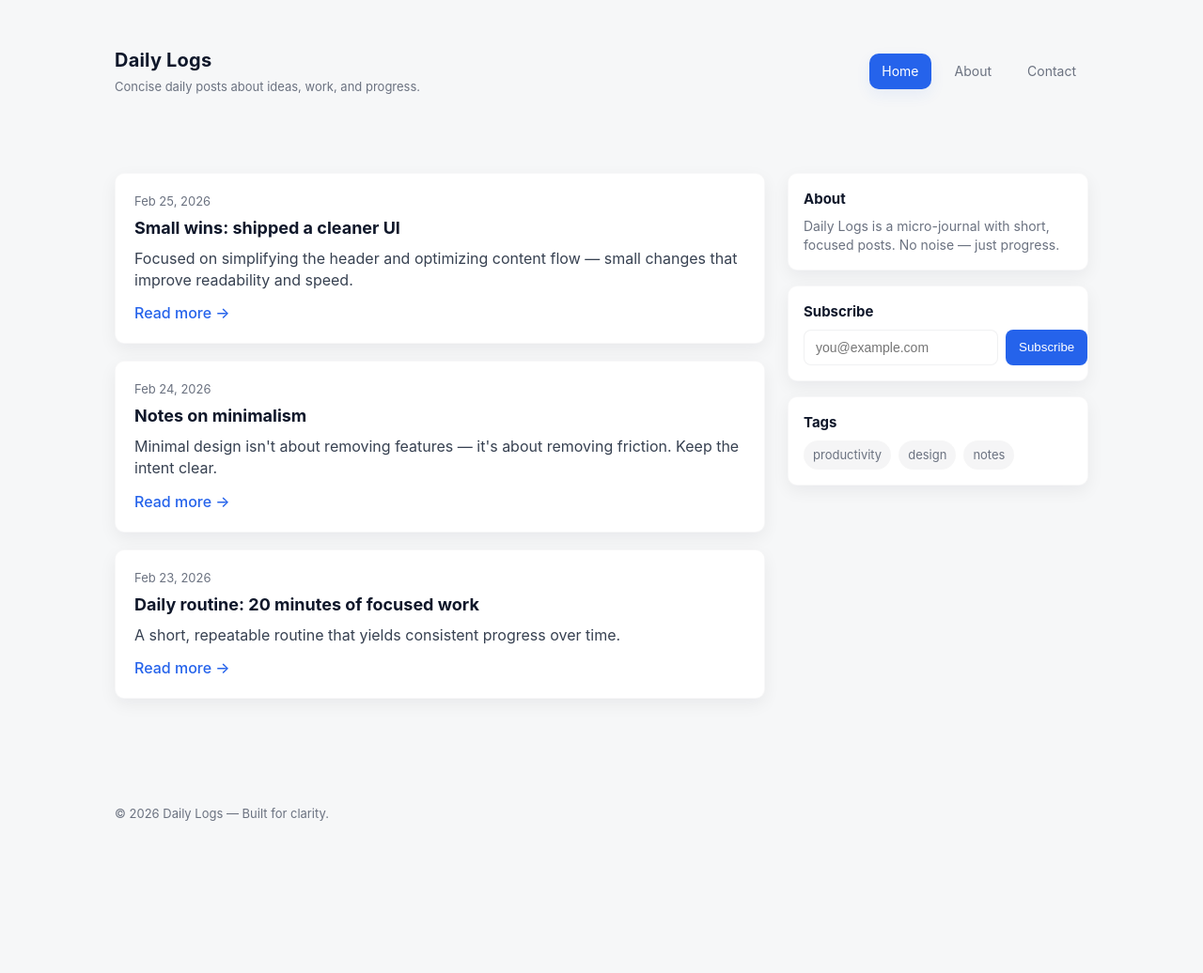
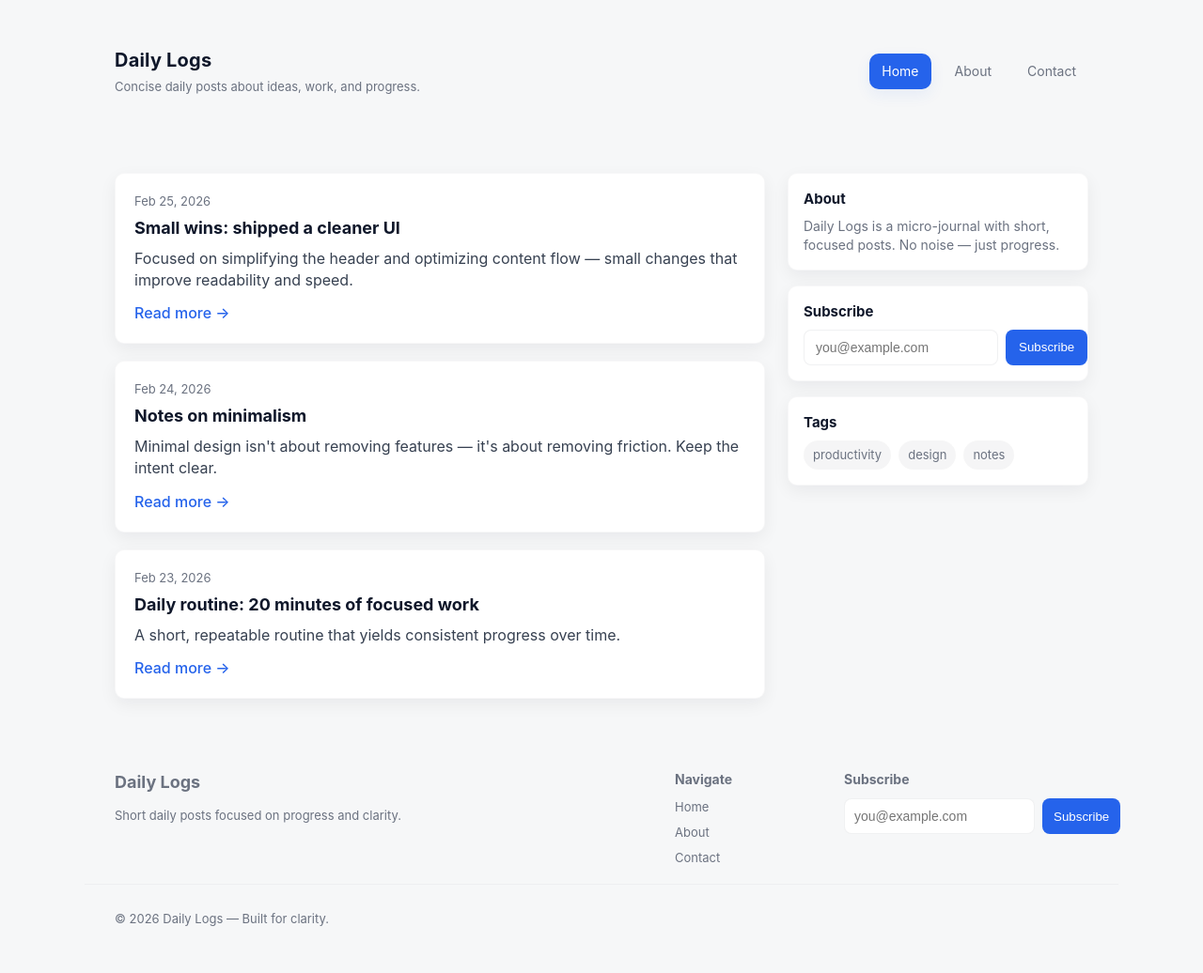
Before and after one commit to nikita-najardhane1202/website, a plain HTML site: page index.html in a window 1280 px wide. Shown: the whole page at 94% size. Before the commit the page ends 949 px from the top, so only its background shows below. Drawn offline with Linux system fonts and the light colour scheme.

Commit message:
footer added

```diff
--- a/index.html
+++ b/index.html
@@ -72,8 +72,33 @@
   </main>
 
   <footer class="site-footer">
-    <div class="container">
-      <p>© 2026 Daily Logs — Built for clarity.</p>
+    <div class="container footer-grid">
+      <div class="footer-about">
+        <h4 class="footer-title">Daily Logs</h4>
+        <p class="muted">Short daily posts focused on progress and clarity.</p>
+      </div>
+
+      <nav class="footer-nav" aria-label="Footer navigation">
+        <h5>Navigate</h5>
+        <ul>
+          <li><a href="index.html">Home</a></li>
+          <li><a href="about.html">About</a></li>
+          <li><a href="contact.html">Contact</a></li>
+        </ul>
+      </nav>
+
+      <div class="footer-subscribe">
+        <h5>Subscribe</h5>
+        <form class="subscribe-form footer-subscribe-form">
+          <label for="femail" class="sr-only">Email</label>
+          <input id="femail" type="email" placeholder="you@example.com" required>
+          <button type="submit">Subscribe</button>
+        </form>
+      </div>
+    </div>
+
+    <div class="container footer-bottom">
+      <p class="muted">© 2026 Daily Logs — Built for clarity.</p>
     </div>
   </footer>
 </body>
--- a/style.css
+++ b/style.css
@@ -63,6 +63,28 @@ body{
 
 .site-footer{padding:28px 0;color:var(--muted);font-size:13px}
 
+/* Footer layout */
+.footer-grid{display:grid;grid-template-columns:1fr 160px 260px;gap:20px;align-items:start;padding-top:8px;padding-bottom:18px}
+.footer-title{margin:0;font-size:18px}
+.footer-nav h5,.footer-subscribe h5{margin:0 0 10px;font-size:14px}
+.footer-nav ul{list-style:none;padding:0;margin:0;display:flex;flex-direction:column;gap:8px}
+.footer-nav a{color:var(--muted);text-decoration:none}
+.footer-nav a:hover{color:var(--accent-2)}
+.footer-subscribe-form{display:flex;gap:8px}
+.footer-subscribe-form input{padding:10px;border-radius:8px;border:1px solid rgba(15,23,42,0.06)}
+.footer-subscribe-form button{padding:10px 12px;border-radius:8px;background:var(--accent-2);color:#fff;border:none}
+.footer-bottom{border-top:1px solid rgba(15,23,42,0.03);padding-top:14px;display:flex;justify-content:space-between;align-items:center}
+
+@media (max-width:900px){
+  .footer-grid{grid-template-columns:1fr;gap:12px}
+  .footer-subscribe-form{flex-direction:row}
+}
+
+@media (max-width:480px){
+  .footer-subscribe-form{flex-direction:column}
+  .footer-subscribe-form input{width:100%}
+}
+
 @media (max-width:900px){
   .layout{grid-template-columns:1fr;}
   .container{padding:20px}
```
